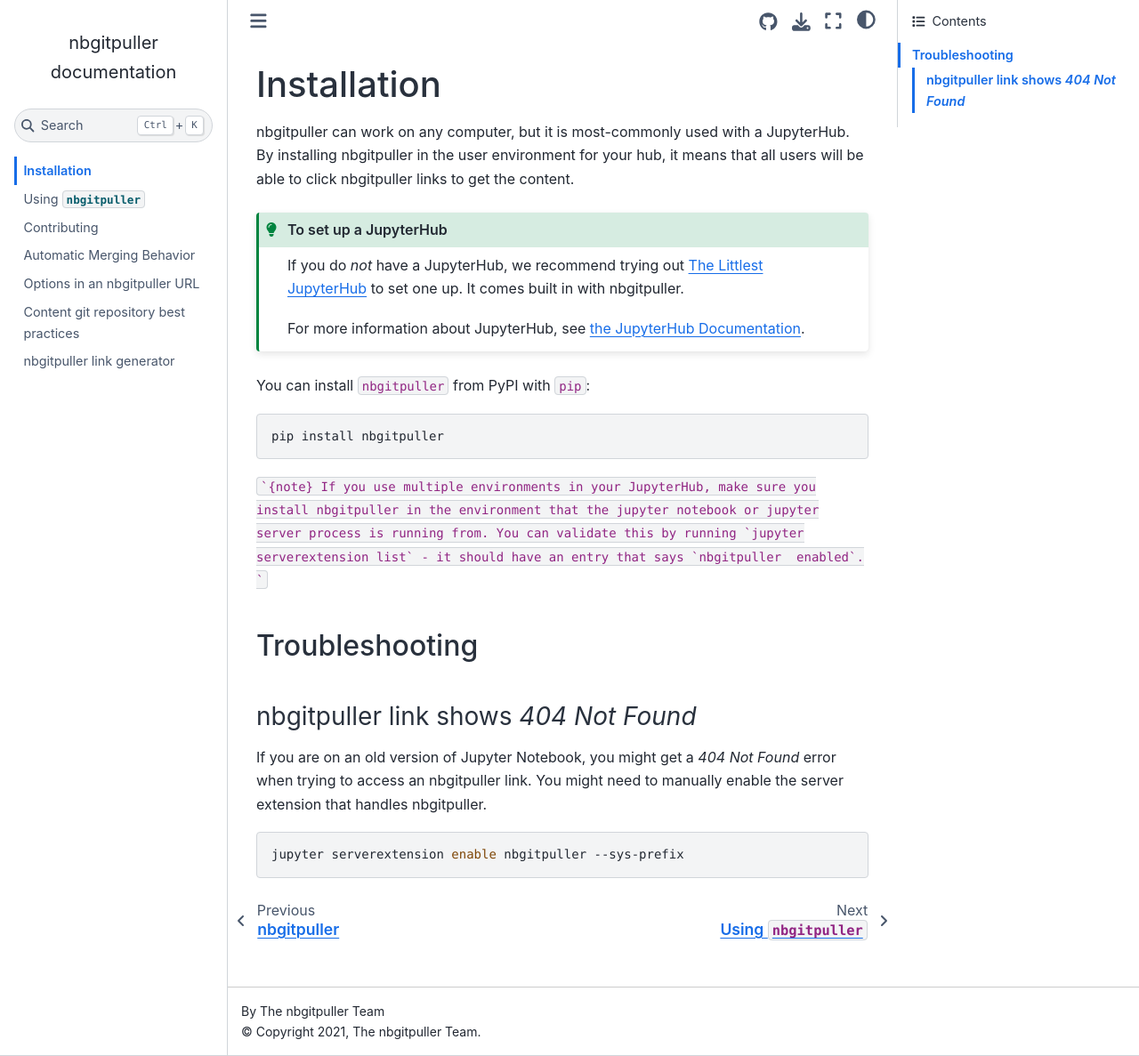
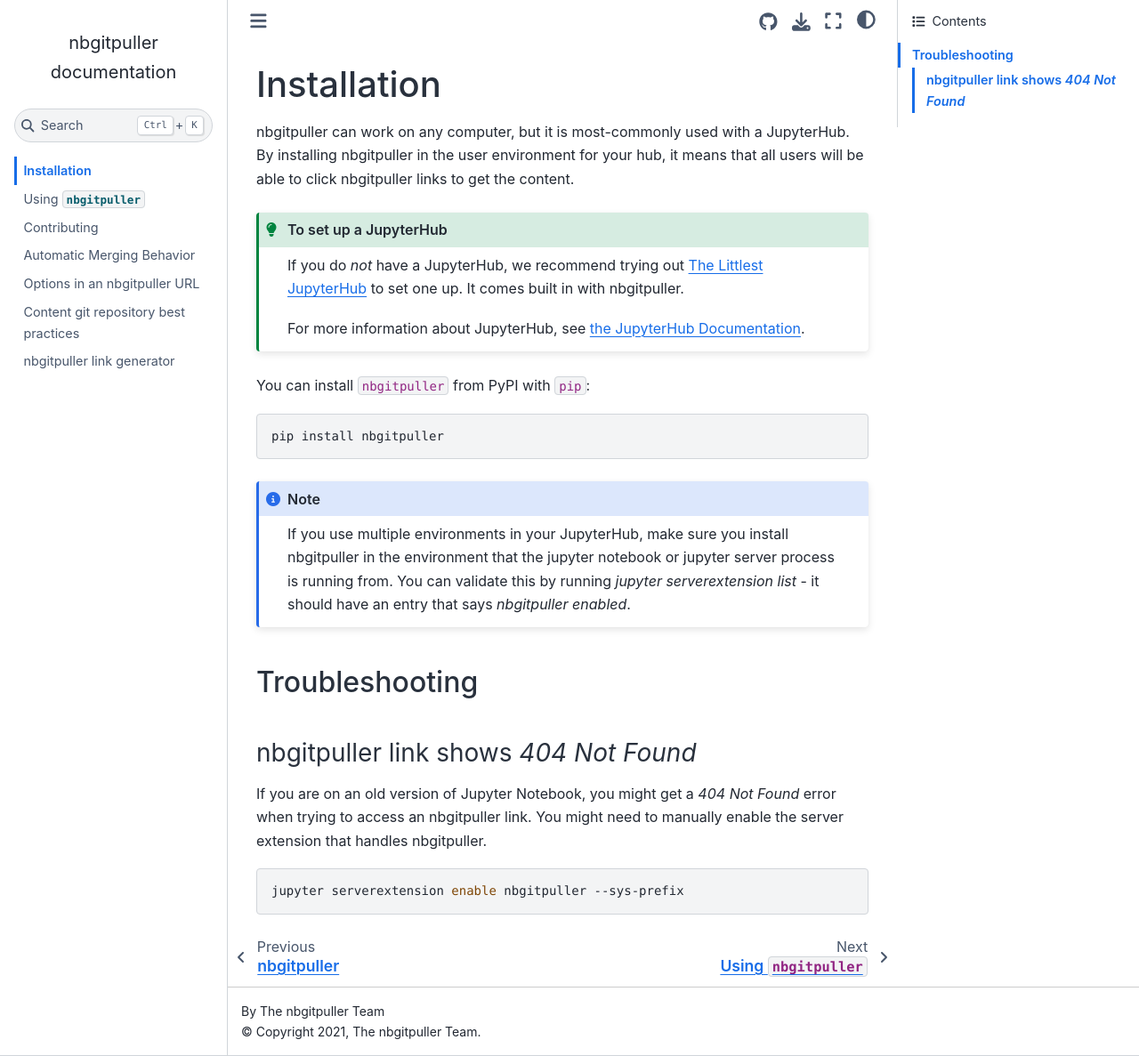
Before and after one commit to jupyterhub/nbgitpuller, a Sphinx documentation site: the page built from docs/install.rst, in a window 1280 px wide and 1187 px high. Shown: the whole window at 89% size. Built offline with Sphinx 7.4.7 and the Sphinx Book theme 1.1.4, drawn with Linux system fonts in a browser that asks for light colours; some of the changed lines change nothing that is shown.

Commit message:
Fix note format
Looks like there was some myst markup mixed up in an rst file. I hope I fixed it correctly...

````diff
--- a/docs/install.rst
+++ b/docs/install.rst
@@ -24,12 +24,13 @@
 
    pip install nbgitpuller
 
-```{note}
-If you use multiple environments in your JupyterHub, make sure you install
-nbgitpuller in the environment that the jupyter notebook or
-jupyter server process is running from. You can validate this by running
-`jupyter serverextension list` - it should have an entry that says `nbgitpuller  enabled`.
-```
+.. note::
+
+   If you use multiple environments in your JupyterHub, make sure you install
+   nbgitpuller in the environment that the jupyter notebook or
+   jupyter server process is running from. You can validate this by running
+   `jupyter serverextension list` - it should have an entry that says `nbgitpuller  enabled`.
+
 
 Troubleshooting
 ===============
````
